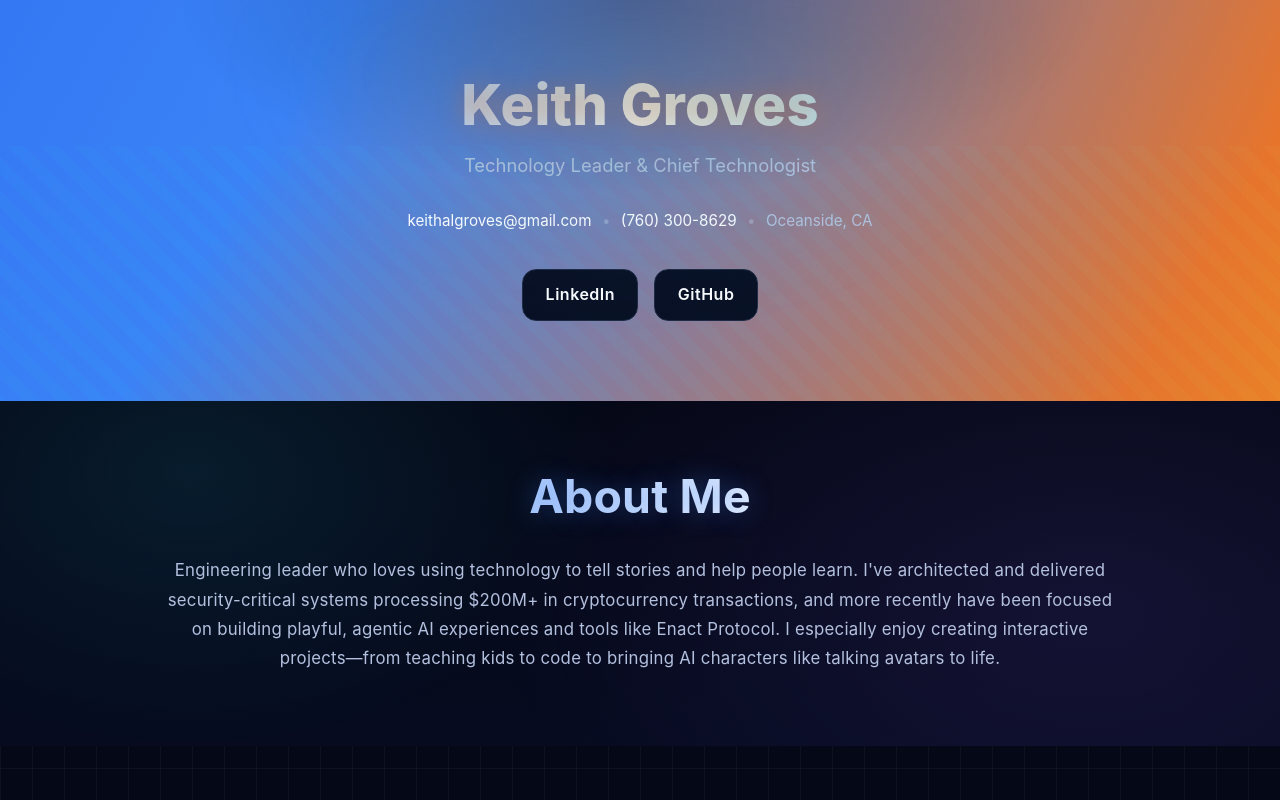
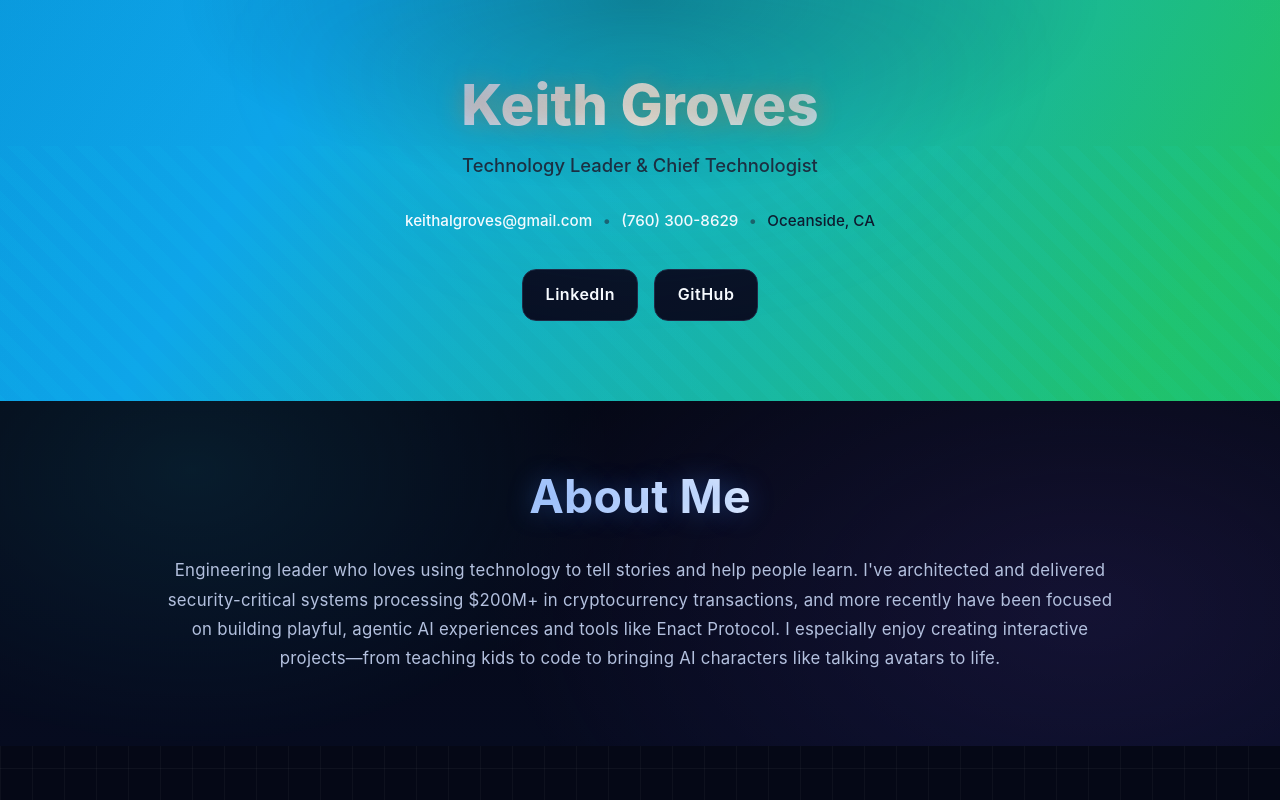
Before and after one commit to keithagroves/portfolio, a React (Vite) app: page / in a window 1280 px wide. Shown: the top 800 px of the page. Built offline with nearby package versions, Linux system fonts and the light colour scheme.

Commit message:
update styles for readability

```diff
--- a/src/components/Header.css
+++ b/src/components/Header.css
@@ -3,8 +3,8 @@
   padding: 4.5rem 2rem 5rem;
   text-align: center;
   background:
-    radial-gradient(circle at 50% 40%, rgba(59, 130, 246, 0.22), transparent 70%),
-    linear-gradient(120deg, #2563eb, #3b82f6, #f97316, #facc15);
+    radial-gradient(circle at 50% 40%, rgba(14, 165, 233, 0.22), transparent 70%),
+    linear-gradient(120deg, #0284c7, #0ea5e9, #22c55e, #10b981);
   background-size: 200% 200%;
   animation: heroGradient 18s ease-in-out infinite alternate;
   overflow: hidden;
@@ -72,10 +72,11 @@
 .tagline {
   font-size: 1.15rem;
   margin: 0 0 1.75rem;
-  color: var(--muted);
+  color: #1e293b;
   max-width: 820px;
   margin-left: auto;
   margin-right: auto;
+  font-weight: 500;
 }
 
 .contact-info {
@@ -86,7 +87,8 @@
   gap: .65rem;
   margin-bottom: 1.25rem;
   font-size: .95rem;
-  color: var(--muted);
+  color: #0f172a;
+  font-weight: 500;
 }
 
 .contact-info a {
@@ -100,8 +102,8 @@
 }
 
 .separator {
-  opacity: 0.45;
-  color: var(--muted);
+  opacity: 0.6;
+  color: #1e293b;
 }
 
 .social-links {
--- a/src/components/Projects.tsx
+++ b/src/components/Projects.tsx
@@ -6,6 +6,7 @@ interface Project {
   period: string
   description: string[]
   link?: string
+  videoUrl?: string
 }
 
 export function Projects() {
@@ -30,8 +31,10 @@ export function Projects() {
         'Developed educational platform teaching AI and machine learning concepts to K-12 students using Jupyter Notebooks',
         'Created hands-on curriculum covering neural networks, computer vision, and NLP using Keras/TensorFlow',
         'Partnered with two nonprofit organizations to deliver AI literacy programs to underserved communities',
-        'Designed interactive projects enabling students to build and train their own AI models'
-      ]
+        'Designed interactive projects enabling students to build and train their own AI models',
+        'Built “Abel”, a talking AI avatar, to demonstrate conversational AI concepts to students'
+      ],
+      videoUrl: 'https://youtu.be/LFDjk6pIy4c?si=U31cKn55w0XJrTXk'
     }
   ]
 
@@ -63,6 +66,18 @@ export function Projects() {
                   </a>
                 </div>
               )}
+              {project.videoUrl && (
+                <div className="project-links">
+                  <a
+                    href={project.videoUrl}
+                    target="_blank"
+                    rel="noreferrer noopener"
+                    className="project-link"
+                  >
+                    Watch Abel demo<span aria-hidden="true">▶</span>
+                  </a>
+                </div>
+              )}
             </div>
           ))}
         </div>
```
